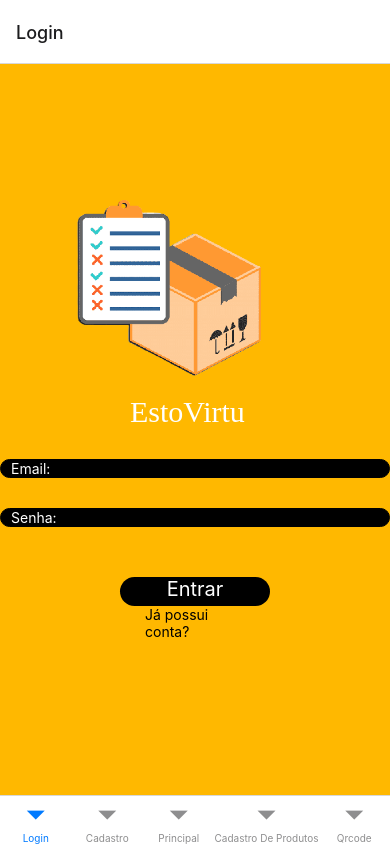
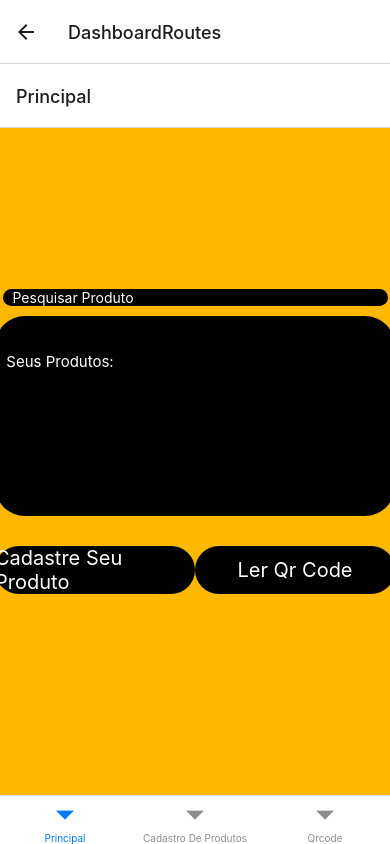
Before and after one commit to lucas125-fx/controle-de-estoque, a React Native app: screen /DashboardRoutes in a window 390 px wide. Built offline with nearby package versions, Linux system fonts and the light colour scheme; no server answers; the database is empty.

Commit message:
implementação dos dois menus stack e BottomTab

```diff
--- a/App.js
+++ b/App.js
@@ -1,27 +1,13 @@
-import Login from './src/Pages/Login/';
-import Cadastro from './src/Pages/Cadastro/';
-import Principal from './src/Pages/Principal';
-import Qrcode from './src/Pages/Qrcode'
+
 import { NavigationContainer } from '@react-navigation/native';
-import { createDrawerNavigator } from '@react-navigation/drawer';
-import { createBottomTabNavigator } from '@react-navigation/bottom-tabs';
-import CadastroProdutos from './src/Pages/CadastroProdutos/'
-import RegistroEntrada from './src/Pages/Registros/Entrada/'
-import RegistroSaida from './src/Pages/Registros/Saida/'
 
-const Tab = createBottomTabNavigator ();
+import Routes from './src/Pages/routes/routes';
 
 export default function App() {
   return (
     <NavigationContainer>
-      <Tab.Navigator useLegacyImplementation={true} >
-     <Tab.Screen name="Login"component={Login}/>
-     <Tab.Screen name="Cadastro"component={Cadastro}/>
-     <Tab.Screen name="Principal"component={Principal}/>
-     <Tab.Screen name="Cadastro De Produtos"component={CadastroProdutos}/>
-     <Tab.Screen name="Qrcode"component={Qrcode}/>
-     </Tab.Navigator>
-        </NavigationContainer>
+       <Routes/>
+    </NavigationContainer>
 
   );
 }
--- a/src/Pages/Login/index.js
+++ b/src/Pages/Login/index.js
@@ -61,7 +61,7 @@ export default function Login({ navigation }) {
         </SafeAreaView>
         <View >
           <TouchableOpacity
-            onPress={() => (navigation.navigate('Principal'))}
+            onPress={() => (navigation.navigate('DashboardRoutes'))}
             style={styles.botao}>
             <Text style={{ fontSize: 20, color: '#fff', }}>Entrar</Text>
           </TouchableOpacity>
--- a/src/Pages/Principal/index.js
+++ b/src/Pages/Principal/index.js
@@ -1,11 +1,22 @@
 import React, { useState } from "react";
 import { StyleSheet, Text, View, TextInput, Button, Alert, TouchableOpacity, TouchableHighlight } from 'react-native';
+import { collection, query, where, getDocs } from "firebase/firestore";
+import db from '../../Config/firebase';
+
+
+const listar = async ()=>{
+  const q = query(collection(db, "Produtos"), where("nome", "==", true));
+  const querySnapshot = await getDocs(q);
+  querySnapshot.forEach((doc) => {
+    // doc.data() is never undefined for query doc snapshots
+    console.log(doc.id, " => ", doc.data());
+  });
+
+}
 
 
 export default function Principal({navigation}){
-  const [count, setCount] = useState(0);
-  const onPress = () => setCount(count + 1);
-  const onPress1 = () => setCount(count - 1);
+
   return (
     <View style={styles.container}>
       <TextInput
--- /dev/null
+++ b/src/Pages/routes/DashboardRoutes.js
@@ -0,0 +1,19 @@
+import { createBottomTabNavigator } from "@react-navigation/bottom-tabs";
+import Principal from '../Principal';
+import Qrcode from '../Qrcode'
+import CadastroProdutos from '../CadastroProdutos/'
+
+const Tab = createBottomTabNavigator();
+
+export default function DashboardRoutes(){
+    return (
+
+        <Tab.Navigator useLegacyImplementation={true} >
+          <Tab.Screen name="Principal"component={Principal}/>
+          <Tab.Screen name="Cadastro De Produtos"component={CadastroProdutos}/>
+          <Tab.Screen name="Qrcode"component={Qrcode}/>
+        </Tab.Navigator>
+
+
+    );
+  }
--- /dev/null
+++ b/src/Pages/routes/routes.js
@@ -0,0 +1,19 @@
+import { createStackNavigator } from "@react-navigation/stack";
+import React from "react";
+import Login from '../Login';
+import Cadastro from '../Cadastro';
+import DashboardRoutes from "./DashboardRoutes";
+
+const Stack = createStackNavigator();
+
+export default function Routes() {
+    return (
+
+        <Stack.Navigator useLegacyImplementation={true} >
+          <Stack.Screen name="Login"component={Login}/>
+          <Stack.Screen name="Cadastro"component={Cadastro}/>
+          <Stack.Screen name="DashboardRoutes"component={DashboardRoutes}/>
+        </Stack.Navigator>
+
+    );
+  }
```
Also changed, not shown: 2 other files (tests, documents, lock files or other folders).
